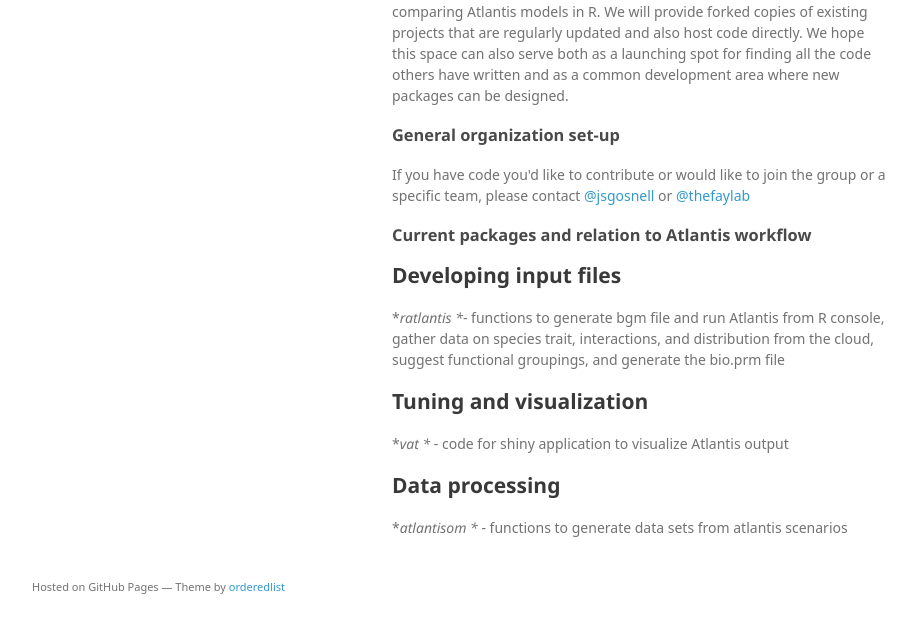
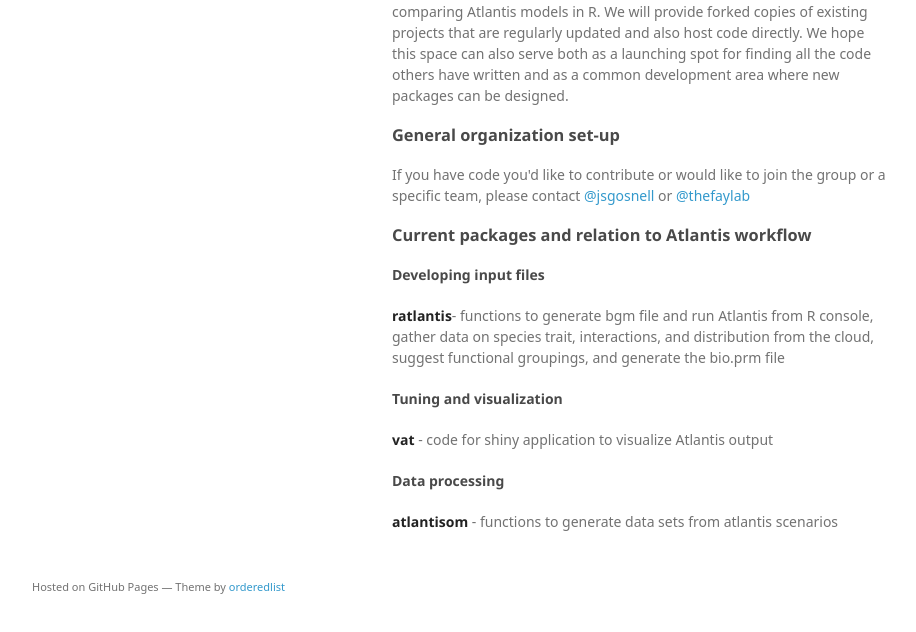
Before and after one commit to r4atlantis/r4atlantis.github.io, a plain HTML site: page index.html in a window 1280 px wide. Shown: the part 134-766 px from the top of the page, without its empty margins (178-1094 px from the left). Drawn offline with Linux system fonts and the light colour scheme; a web font is replaced by a local one.

Commit message:
Replace master branch with page content via GitHub

```diff
--- a/index.html
+++ b/index.html
@@ -36,20 +36,20 @@
 <h3>
 <a id="current-packages-and-relation-to-atlantis-workflow" class="anchor" href="#current-packages-and-relation-to-atlantis-workflow" aria-hidden="true"><span class="octicon octicon-link"></span></a>Current packages and relation to Atlantis workflow</h3>
 
-<h2>
-<a id="developing-input-files" class="anchor" href="#developing-input-files" aria-hidden="true"><span class="octicon octicon-link"></span></a>Developing input files</h2>
+<h4>
+<a id="developing-input-files" class="anchor" href="#developing-input-files" aria-hidden="true"><span class="octicon octicon-link"></span></a>Developing input files</h4>
 
-<p>*<em>ratlantis *</em>- functions to generate bgm file and run Atlantis from R console, gather data on species trait, interactions, and distribution from the cloud, suggest functional groupings, and generate the bio.prm file</p>
+<p><strong>ratlantis</strong>- functions to generate bgm file and run Atlantis from R console, gather data on species trait, interactions, and distribution from the cloud, suggest functional groupings, and generate the bio.prm file</p>
 
-<h2>
-<a id="tuning-and-visualization" class="anchor" href="#tuning-and-visualization" aria-hidden="true"><span class="octicon octicon-link"></span></a>Tuning and visualization</h2>
+<h4>
+<a id="tuning-and-visualization" class="anchor" href="#tuning-and-visualization" aria-hidden="true"><span class="octicon octicon-link"></span></a>Tuning and visualization</h4>
 
-<p>*<em>vat *</em> - code for shiny application to visualize Atlantis output</p>
+<p><strong>vat</strong> - code for shiny application to visualize Atlantis output</p>
 
-<h2>
-<a id="data-processing" class="anchor" href="#data-processing" aria-hidden="true"><span class="octicon octicon-link"></span></a>Data processing</h2>
+<h4>
+<a id="data-processing" class="anchor" href="#data-processing" aria-hidden="true"><span class="octicon octicon-link"></span></a>Data processing</h4>
 
-<p>*<em>atlantisom *</em> - functions to generate data sets from atlantis scenarios</p>
+<p><strong>atlantisom</strong> - functions to generate data sets from atlantis scenarios</p>
       </section>
       <footer>
         <p><small>Hosted on GitHub Pages &mdash; Theme by <a href="https://github.com/orderedlist">orderedlist</a></small></p>
--- a/params.json
+++ b/params.json
@@ -1 +1 @@
-{"name":"r4atlantis","tagline":"","body":"### Welcome to r4atlantis, home for R code developed by the Atlantis community\r\n\r\nr4atlantis is meant to be your link to code for developing, executing, and comparing Atlantis models in R. We will provide forked copies of existing projects that are regularly updated and also host code directly.  We hope this space can also serve both as a launching spot for finding all the code others have written and as a common development area where new packages can be designed.  \r\n\r\n### General organization set-up\r\n\r\nIf you have code you'd like to contribute or would like to join the group or a specific team, please contact @jsgosnell or @thefaylab\r\n\r\n### Current packages and relation to Atlantis workflow\r\n\r\n## Developing input files\r\n\r\n**ratlantis **- functions to generate bgm file and run Atlantis from R console, gather data on species trait, interactions, and distribution from the cloud, suggest functional groupings, and generate the bio.prm file\r\n\r\n## Tuning and visualization\r\n\r\n**vat ** - code for shiny application to visualize Atlantis output\r\n\r\n## Data processing\r\n\r\n**atlantisom ** - functions to generate data sets from atlantis scenarios\r\n","google":"","note":"Don't delete this file! It's used internally to help with page regeneration."}
+{"name":"r4atlantis","tagline":"","body":"### Welcome to r4atlantis, home for R code developed by the Atlantis community\r\n\r\nr4atlantis is meant to be your link to code for developing, executing, and comparing Atlantis models in R. We will provide forked copies of existing projects that are regularly updated and also host code directly.  We hope this space can also serve both as a launching spot for finding all the code others have written and as a common development area where new packages can be designed.  \r\n\r\n### General organization set-up\r\n\r\nIf you have code you'd like to contribute or would like to join the group or a specific team, please contact @jsgosnell or @thefaylab\r\n\r\n### Current packages and relation to Atlantis workflow\r\n\r\n#### Developing input files\r\n\r\n**ratlantis**- functions to generate bgm file and run Atlantis from R console, gather data on species trait, interactions, and distribution from the cloud, suggest functional groupings, and generate the bio.prm file\r\n\r\n#### Tuning and visualization\r\n\r\n**vat** - code for shiny application to visualize Atlantis output\r\n\r\n#### Data processing\r\n\r\n**atlantisom** - functions to generate data sets from atlantis scenarios\r\n","google":"","note":"Don't delete this file! It's used internally to help with page regeneration."}
```
